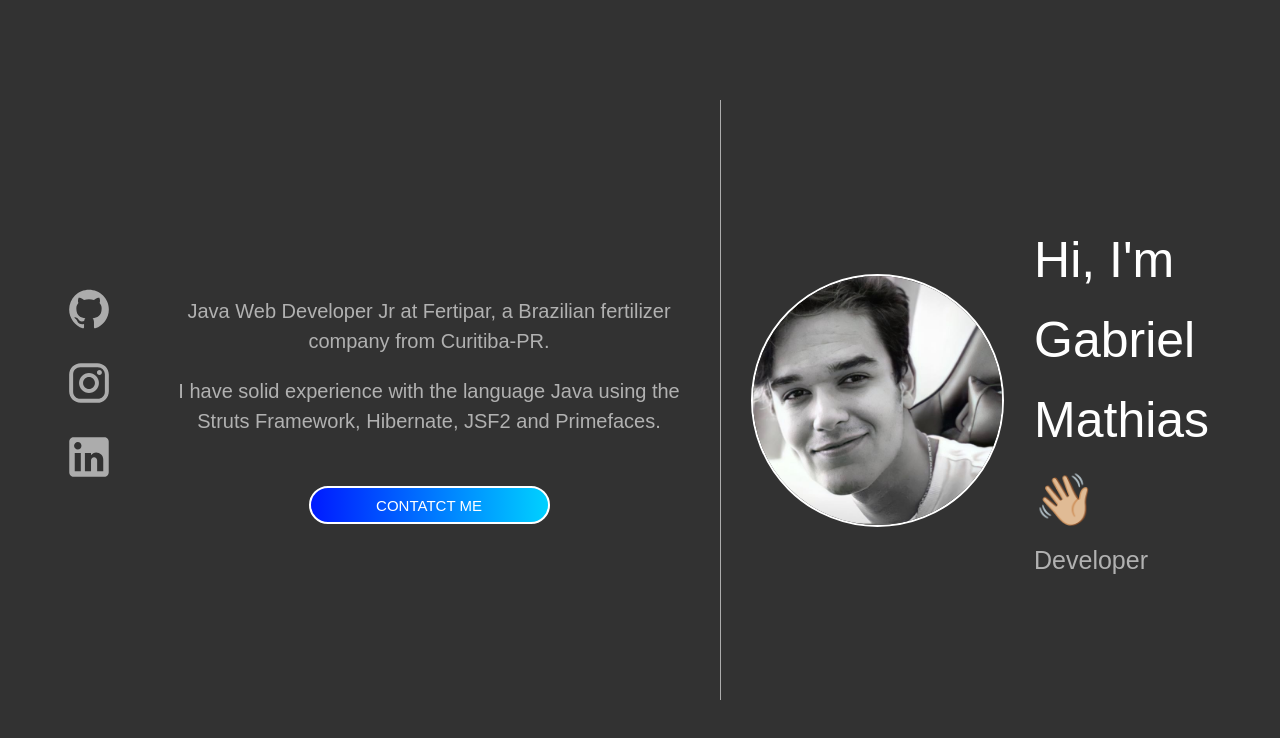
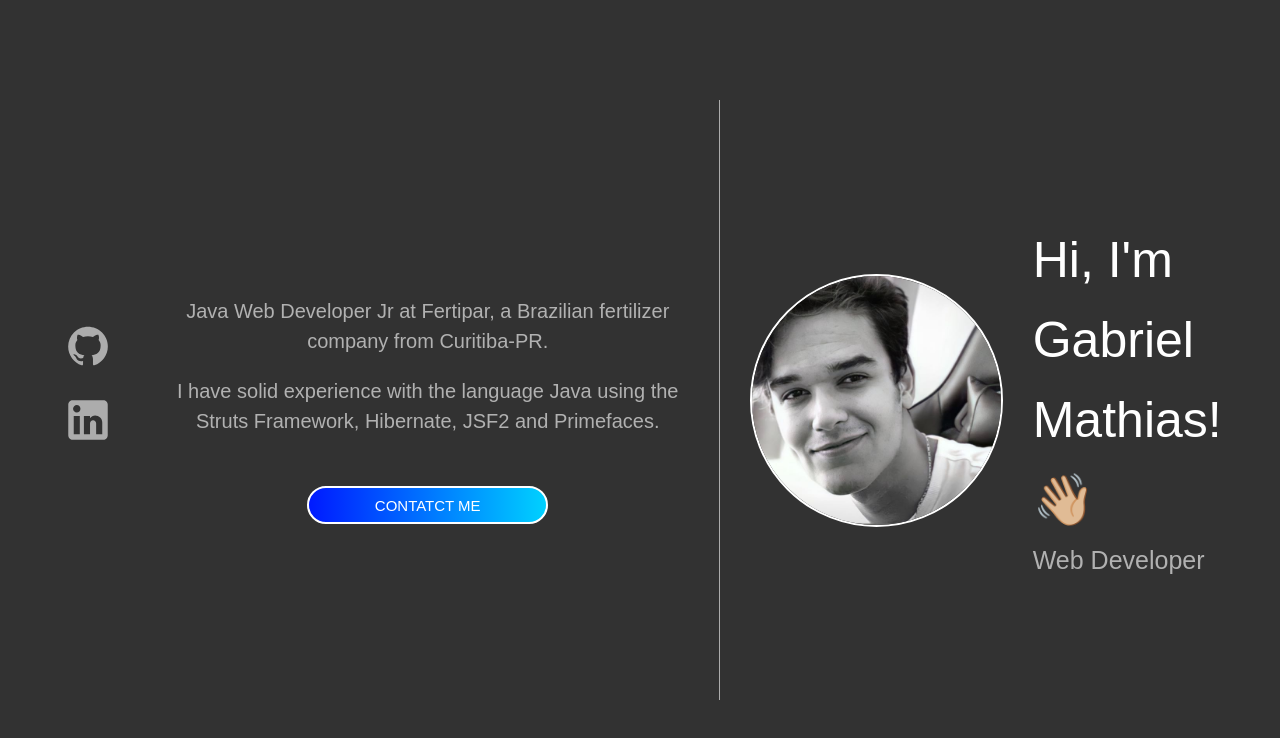
Before and after one commit to mathiaslost/portfolio, a Next.js app: page / in a window 1280 px wide. Shown: the top 738 px of the page. Built offline with nearby package versions, Linux system fonts and the light colour scheme; a web font is replaced by a local one.

Commit message:
fix: button removed

```diff
--- a/src/app/components/description/description.tsx
+++ b/src/app/components/description/description.tsx
@@ -12,8 +12,8 @@ export default function Description() {
                 priority
             />
             <div className="data">
-                <h1>Hi, I'm Gabriel Mathias 👋🏼</h1>
-                <h2>Developer</h2>
+                <h1>Hi, I'm Gabriel Mathias! 👋🏼</h1>
+                <h2>Web Developer</h2>
             </div>
         </div>
     )
--- a/src/app/components/side-menu/side-menu.tsx
+++ b/src/app/components/side-menu/side-menu.tsx
@@ -5,6 +5,7 @@ import Link from "next/link"
 export default function SideMenu() {
     return (
         <div className="side-menu">
+            {/* GitHub */}
             <div className="social">
                 <Link href={'https://github.com/mathiaslost'}>
                     <Image
@@ -16,19 +17,9 @@ export default function SideMenu() {
                     />
                 </Link>
             </div>
+            {/* LinkedIn */}
             <div className="social">
-                <Link href={''}>
-                    <Image
-                        src="/instagram.svg"
-                        alt="Instagram"
-                        width={40}
-                        height={40}
-                        priority
-                    />
-                </Link>
-            </div>
-            <div className="social">
-                <Link href={''}>
+                <Link href={'https://www.linkedin.com/in/gabriel-mathias/'}>
                     <Image
                         src="/linkedin.svg"
                         alt="Linked-in"
--- a/src/app/globals.scss
+++ b/src/app/globals.scss
@@ -42,7 +42,7 @@ main {
 
     .straight-line {
       height: 13px;
-      border-bottom: 1px solid #ACACAC;
+      // border-bottom: 1px solid #ACACAC;
       width: 100%;
       order: 3;
     }
```
